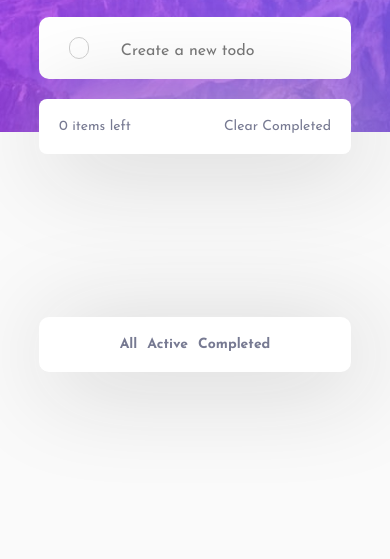
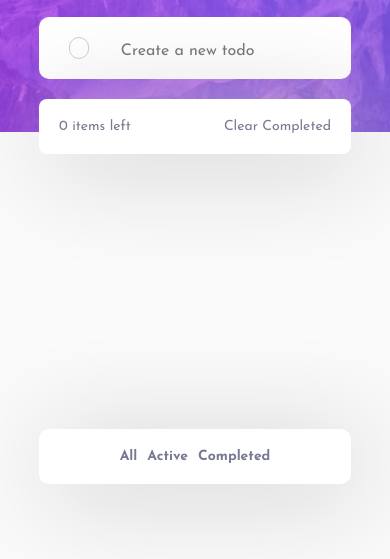
Before and after one commit to kyrylolvov/todo-app-main, a plain HTML site: page index.html in a window 390 px wide. Shown: the part 147-706 px from the top of the page. Drawn offline with Linux system fonts and the light colour scheme.

Commit message:
Update style.css

```diff
--- a/style.css
+++ b/style.css
@@ -227,7 +227,7 @@ main {
   }
   .todo-summary-sort {
     position: absolute;
-    top: 29rem;
+    top: 36rem;
     left: 10vw;
     width: 80vw;
     border-radius: 10px;
```
